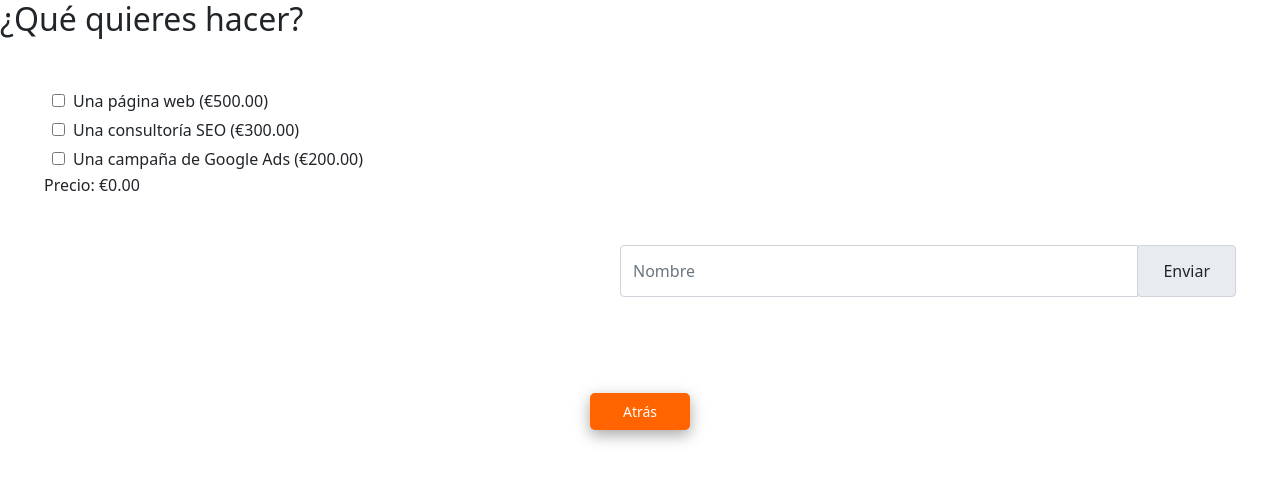
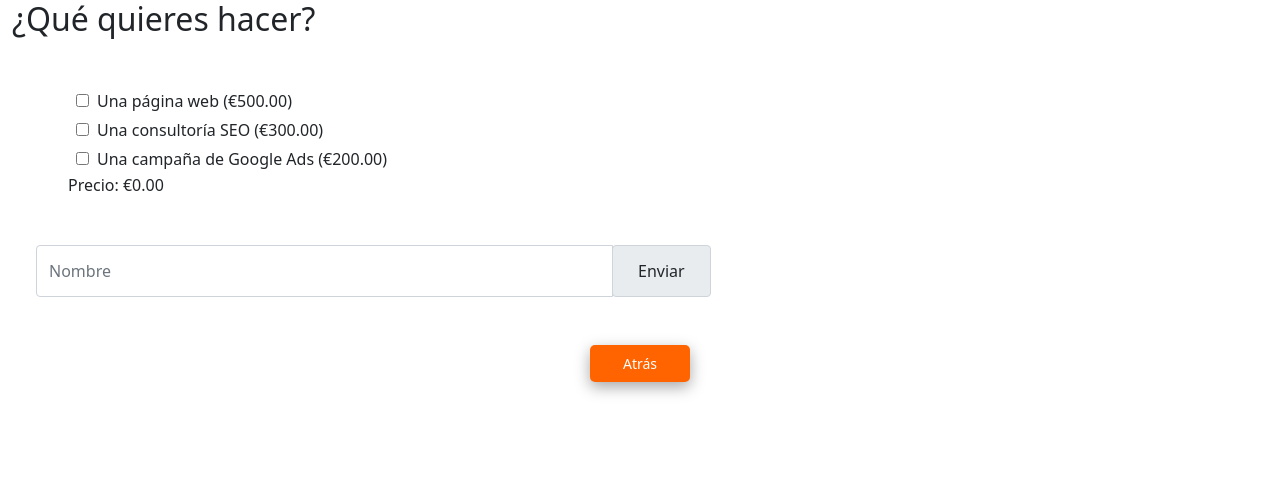
Before and after one commit to MarioBurgos/Sprint7-Pressupost, an Angular app: page /home in a window 1280 px wide. Shown: the top 482 px of the page. Built offline with nearby package versions, Linux system fonts and the light colour scheme.

Commit message:
muesta la lista de pedidos enviados, pero detecto qeu está data-binded.  Hay qeu data-unbind, o igual mejor crear un modelo de datos Pedido y que cada vez que se envíe uno, se cree otro nuevo.

```diff
--- a/src/app/app.module.ts
+++ b/src/app/app.module.ts
@@ -11,6 +11,7 @@ import { FormsModule, ReactiveFormsModule } from '@angular/forms';
 import { ExtrasPanelComponent } from './components/extras-panel/extras-panel.component';
 import { MyInputWButtonsComponent } from './components/shared/my-input-w-buttons/my-input-w-buttons.component';
 import { DashboardComponent } from './pages/dashboard/dashboard.component';
+import { OrderListComponent } from './components/order-list/order-list.component';
 
 @NgModule({
   declarations: [
@@ -20,6 +21,7 @@ import { DashboardComponent } from './pages/dashboard/dashboard.component';
     ExtrasPanelComponent,
     MyInputWButtonsComponent,
     DashboardComponent,
+    OrderListComponent,
   ],
   imports: [
     BrowserModule,
--- /dev/null
+++ b/src/app/components/order-list/order-list.component.html
@@ -0,0 +1,18 @@
+<ng-container *ngFor="let order of allOrders">
+    <ol class="card py-1 pe-2">
+        <h6>{{ order.id }}</h6>
+        <h6>{{ order.custName }}</h6>
+        <hr>
+        <div *ngFor="let product of order.products">
+            <li><strong>{{ product.label }}</strong></li>
+            <p></p>
+            <ul *ngFor="let extra of product.extras">
+                <li><i>{{ extra.label }}:</i> {{ extra.quantity}}</li>
+            </ul>
+
+        </div>
+
+
+    </ol>
+
+</ng-container>
--- /dev/null
+++ b/src/app/components/order-list/order-list.component.ts
@@ -0,0 +1,21 @@
+import { OrderService } from './../../services/order.service';
+import { Component, OnInit } from '@angular/core';
+import { Order } from 'src/app/interfaces/order';
+
+@Component({
+  selector: 'app-order-list',
+  templateUrl: './order-list.component.html',
+  styleUrls: ['./order-list.component.scss']
+})
+export class OrderListComponent implements OnInit {
+  public allOrders!: Order[];
+
+  constructor(
+    private orderService: OrderService,
+  ) { }
+
+  ngOnInit(): void {
+    this.allOrders = this.orderService.getAllOrders();
+  }
+
+}
--- a/src/app/interfaces/order.ts
+++ b/src/app/interfaces/order.ts
@@ -1,5 +1,6 @@
 import { Product } from 'src/app/interfaces/product';
 export interface Order {
+  id: string,
   custName: string,
   products: Product[],
   totalPrice: number,
--- a/src/app/pages/home/home.component.html
+++ b/src/app/pages/home/home.component.html
@@ -1,3 +1,6 @@
+<div class="container-fluid">
+    <div class="row">
+        <div class="col-7">
             <h2>¿Qué quieres hacer?</h2>
 
             <form class="container check" [formControl]="form" ngDefaultControl (change)="getOrderPrice()">
@@ -10,8 +13,8 @@
                 <p>Precio: {{ [(orderPrice | currency: 'EUR')] }}</p>
             </form>
 
-<div class="container ms-auto w-50">
-    <div class="input-group mb-2">
+            <div class="container ms-auto">
+                <div class="input-group">
                     <input type="text" [(ngModel)]="customerName" class="form-control" placeholder="Nombre">
                     <div class="input-group-prepend">
                         <div class="input-group-text">
@@ -20,7 +23,12 @@
                     </div>
                 </div>
             </div>
-
-<div class="pt-5 text-center">
+        </div>
+        <div class="col-5 ps-5">
+            <app-order-list></app-order-list>
+        </div>
+    </div>
+</div>
+<div class="text-center">
     <button class="mb-5" [routerLink]="['/dashboard']">Atrás</button>
 </div>
--- a/src/app/services/order.service.ts
+++ b/src/app/services/order.service.ts
@@ -1,5 +1,4 @@
 import { Injectable } from '@angular/core';
-import { Extra } from '../interfaces/extra';
 import { Order } from '../interfaces/order';
 import { Product } from '../interfaces/product';
 
@@ -13,6 +12,7 @@ export class OrderService {
 
   constructor() {
     this.order = {
+      id: "",
       custName: "",
       products: [],
       totalPrice : 0
@@ -33,6 +33,7 @@ export class OrderService {
   //reinicia los valores del pedido
   resetOrder(){
     this.order = {
+      id: "",
       custName: "",
       products: [],
       totalPrice: 0,
@@ -74,7 +75,9 @@ export class OrderService {
    //graba un presupuesto, devuelve true si se ha añadido, false en caso contrario
    saveOrder(customerName: string): boolean {
     try {
+      this.order.id = String(Math.floor(Math.random()*10000)); //de momento genera un id random
       this.order.custName = customerName;
+      this.order.totalPrice = this.calcOrderPrice();
       this.allOrders.push(this.order);
       this.resetOrder();
       console.log(this.allOrders);
```
Also changed, not shown: src/app/components/order-list/order-list.component.scss (added), 1 other file (tests, documents, lock files or other folders). Lines whose indentation alone changed are shown as unchanged.
